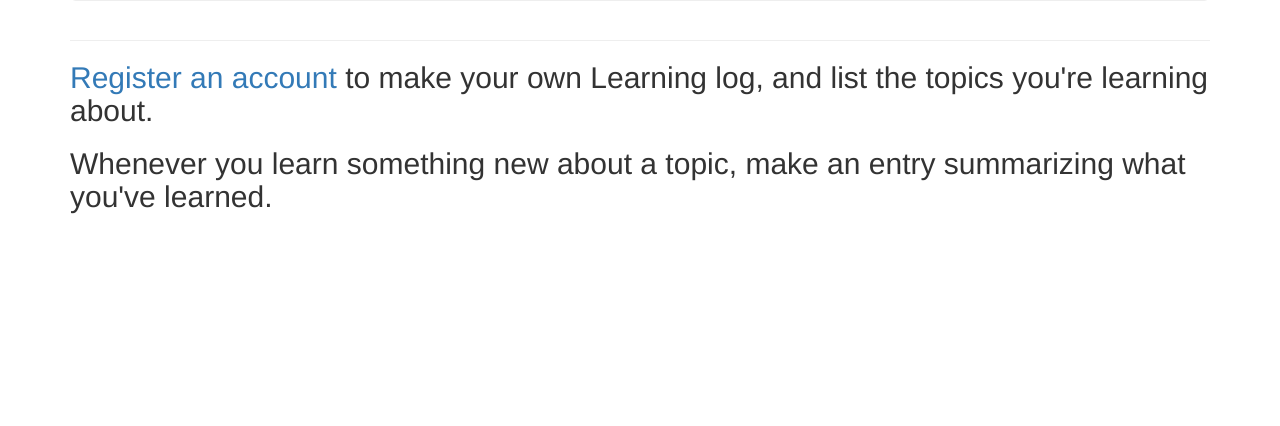
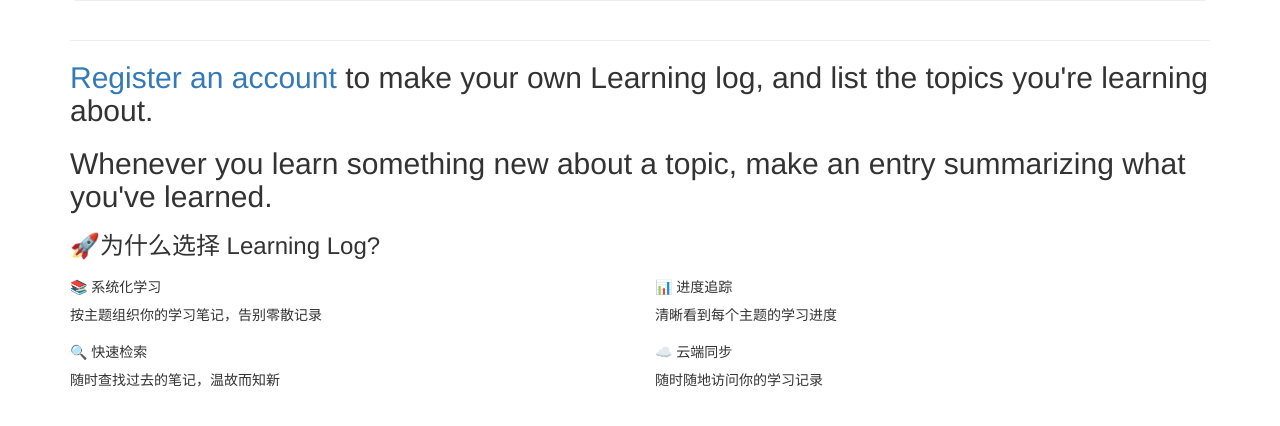
Before and after one commit to shrewdscholar/learning_log, a Django app: page / in a window 1280 px wide. Shown: the part 305-731 px from the top of the page. Run offline with Django 3.2, Linux system fonts and the light colour scheme; some libraries are stand-ins or nearby versions.

Commit message:
给主页添加详细说明

```diff
--- a/learning_logs/templates/learning_logs/index.html
+++ b/learning_logs/templates/learning_logs/index.html
@@ -14,4 +14,26 @@
   <h2>
     Whenever you learn something new about a topic, make an entry summarizing what you've learned.
   </h2>
+
+  <div class="mt-5">
+    <h3>🚀为什么选择 Learning Log?</h3>
+    <div class="row mt-3">
+      <div class="col-md-6">
+        <h5>📚 系统化学习</h5>
+        <p>按主题组织你的学习笔记，告别零散记录</p>
+      </div>
+      <div class="col-md-6">
+        <h5>📊 进度追踪</h5>
+        <p>清晰看到每个主题的学习进度</p>
+      </div>
+      <div class="col-md-6 mt-3">
+        <h5>🔍 快速检索</h5>
+        <p>随时查找过去的笔记，温故而知新</p>
+      </div>
+      <div class="col-md-6 mt-3">
+        <h5>☁️ 云端同步</h5>
+        <p>随时随地访问你的学习记录</p>
+      </div>
+    </div>
+  </div>
 {% endblock content %}
```
